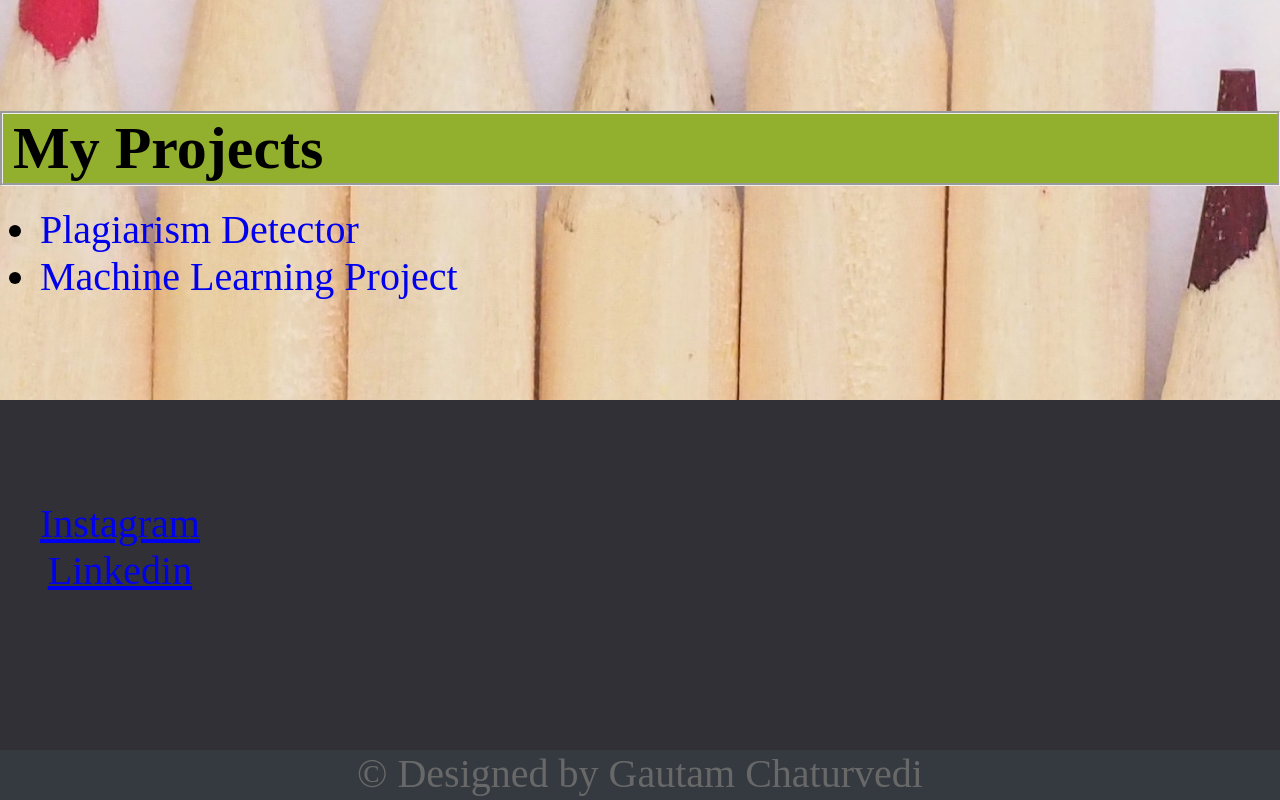
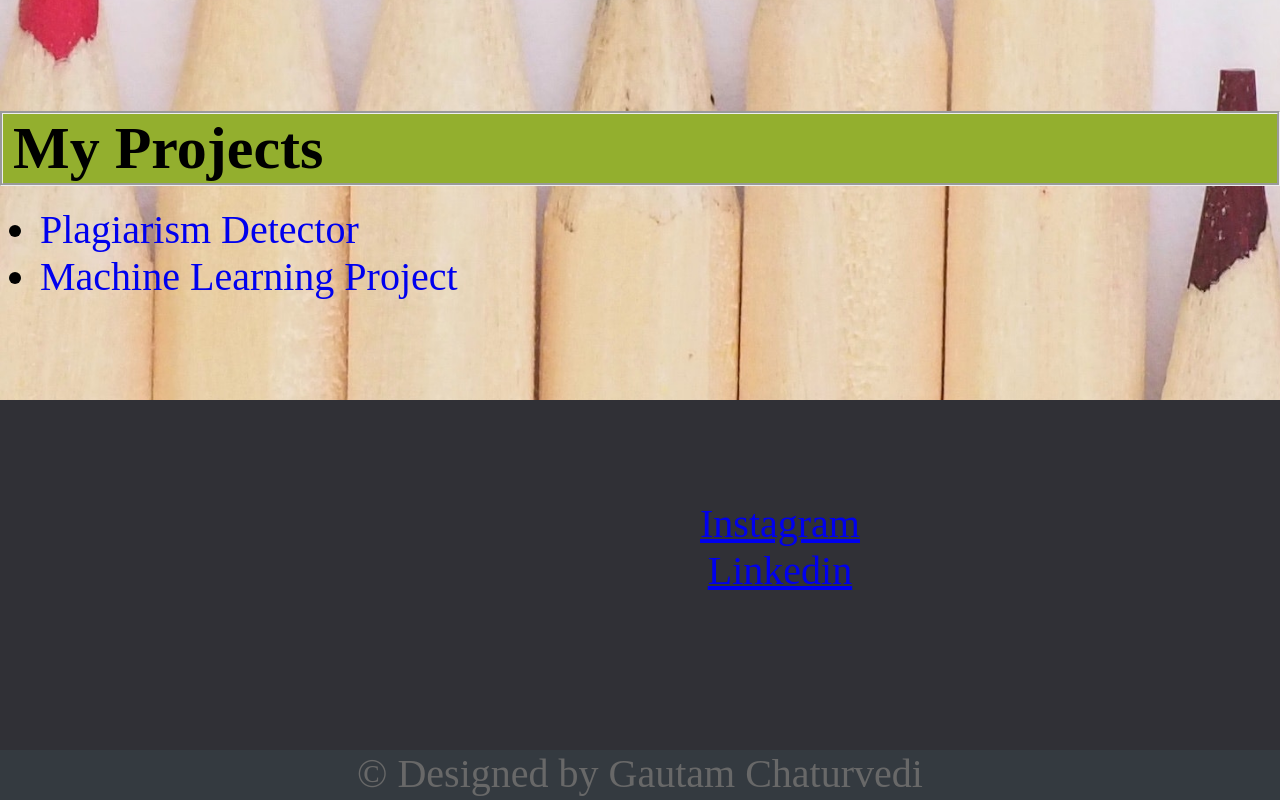
Before and after one commit to Gautam010/basic-web, a plain HTML site: page index.html in a window 1280 px wide. Shown: the part 2248-3048 px from the top of the page. Drawn offline with Linux system fonts and the light colour scheme.

Commit message:
footer 2

```diff
--- a/styles.css
+++ b/styles.css
@@ -178,6 +178,8 @@ font-family: cursive;
 {
     float: left;
     list-style: none;
+    text-align: center;
+    padding-left:700px ;
 
 }
 
```
